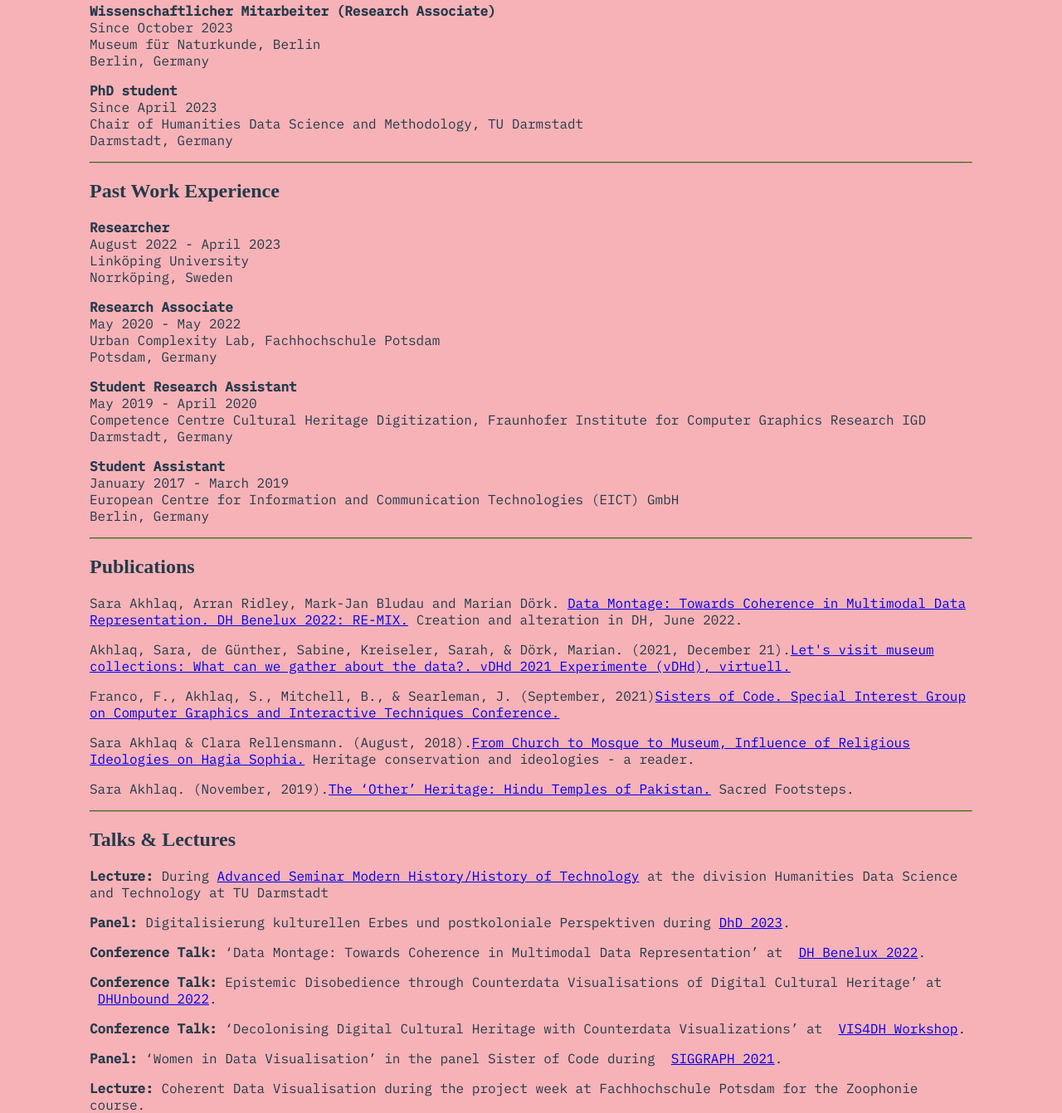
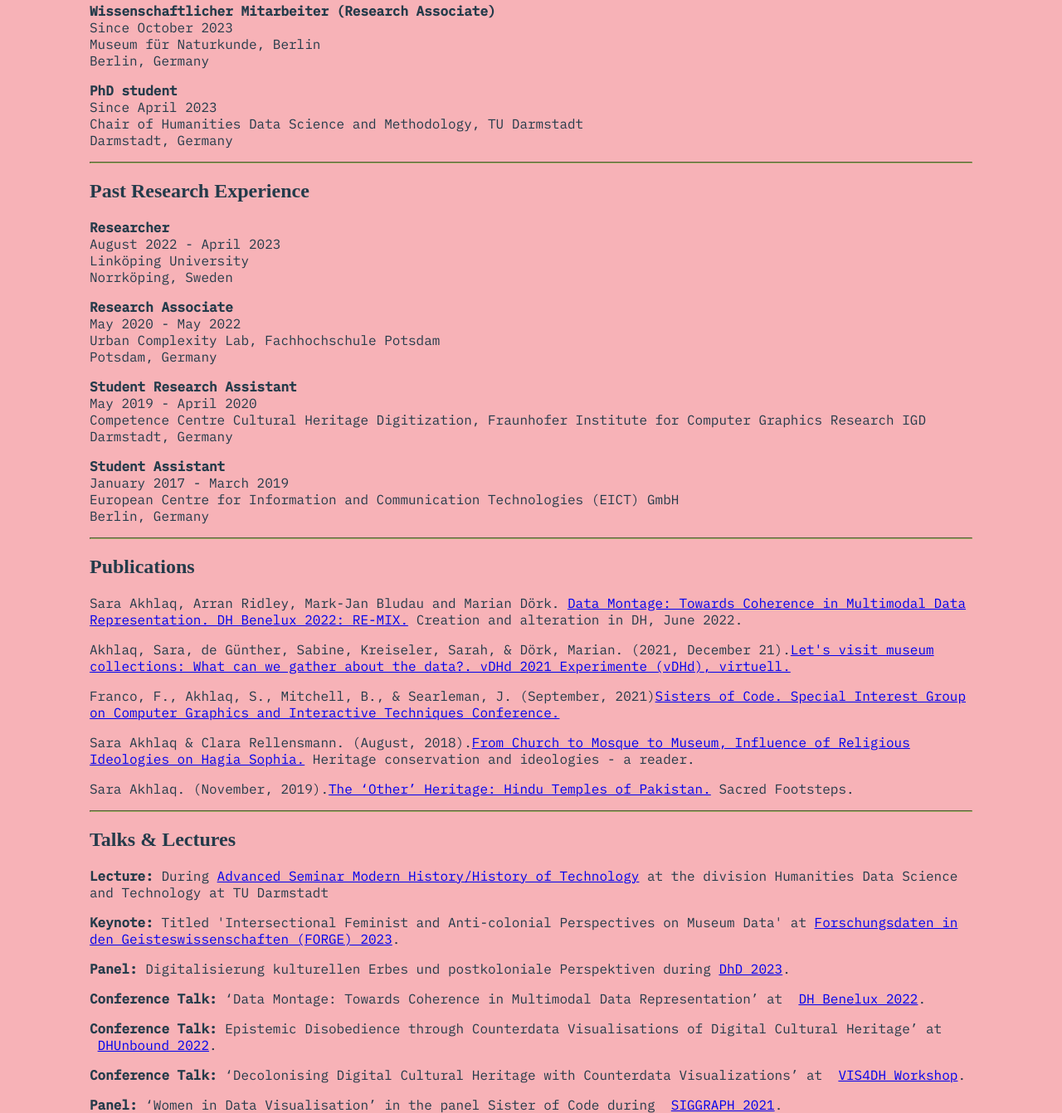
Before and after one commit to alltheakhlaq/alltheakhlaq.github.io, a Gatsby site: page /research in a window 1280 px wide. Shown: the part 777-2119 px from the top of the page at 83% size. Built offline with nearby package versions, Linux system fonts and the light colour scheme; Gatsby itself is replaced by a stand-in of ours; a web font is replaced by a local one.

Commit message:
update activities

```diff
--- a/src/pages/research.js
+++ b/src/pages/research.js
@@ -45,7 +45,7 @@
           Darmstadt, Germany
         </p>
         <hr></hr>
-        <h1 id="xp">Past Work Experience</h1>
+        <h1 id="xp">Past Research Experience</h1>
         <p>
           <b>Researcher </b>
           <br></br> August 2022 - April 2023 <br></br>Linköping University
@@ -122,6 +122,12 @@
           &nbsp;at the division Humanities Data Science and Technology at TU
           Darmstadt
         </p>
+        <p>
+        <b>Keynote: </b> Titled 'Intersectional Feminist and Anti-colonial Perspectives on Museum Data' at&nbsp;
+                <a href="https://forge23.uni-tuebingen.de/">
+                Forschungsdaten in den Geisteswissenschaften (FORGE) 2023
+                </a>.
+              </p>
         <p>
           {" "}
           <b>Panel: </b> Digitalisierung kulturellen Erbes und postkoloniale
```
